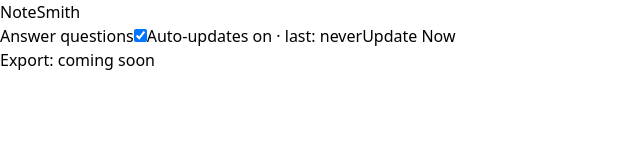
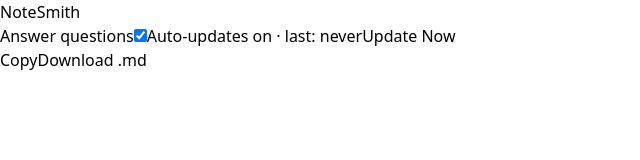
Before and after one commit to Remco28/NoteSmith, a Next.js app: page / in a window 1280 px wide. Shown: the top 160 px of the page, without its empty margins (0-640 px from the left). Built offline with nearby package versions, Linux system fonts and the light colour scheme.

Commit message:
feat: finish NoteSmith v1 workflow

```diff
--- a/app/page.tsx
+++ b/app/page.tsx
@@ -201,6 +201,8 @@
         lastUpdated={lastUpdated}
         onUpdateNow={handleUpdateNow}
         onAutoUpdateToggle={handleAutoUpdateToggle}
+        livingDocumentContent={livingDocument.content}
+        videoId={videoId}
       />
       <WorkspaceLayout
         videoId={videoId}
--- a/components/header/Header.tsx
+++ b/components/header/Header.tsx
@@ -9,6 +9,10 @@
   lastUpdated: number | null;
   onUpdateNow: () => void;
   onAutoUpdateToggle: () => void;
+  /** Current living document content for export actions. */
+  livingDocumentContent: string;
+  /** Video ID used to name the exported file. */
+  videoId: string | null;
 }
 
 export function Header({
@@ -18,6 +22,8 @@
   lastUpdated,
   onUpdateNow,
   onAutoUpdateToggle,
+  livingDocumentContent,
+  videoId,
 }: HeaderProps) {
   const isUpdating = autoUpdateStatus === "updating";
 
@@ -39,6 +45,38 @@
         return "Manual only";
     }
   };
+
+  const handleDownloadMarkdown = () => {
+    if (!livingDocumentContent) return;
+    const date = new Date().toISOString().slice(0, 10);
+    const filename = videoId ? `notesmith-${videoId}-${date}.md` : `notesmith-${date}.md`;
+    const blob = new Blob([livingDocumentContent], { type: "text/markdown" });
+    const url = URL.createObjectURL(blob);
+    const a = document.createElement("a");
+    a.href = url;
+    a.download = filename;
+    a.click();
+    URL.revokeObjectURL(url);
+  };
+
+  const handleCopyToClipboard = async () => {
+    if (!livingDocumentContent) return;
+    try {
+      await navigator.clipboard.writeText(livingDocumentContent);
+    } catch {
+      // Fallback for older browsers
+      const ta = document.createElement("textarea");
+      ta.value = livingDocumentContent;
+      ta.style.position = "fixed";
+      ta.style.opacity = "0";
+      document.body.appendChild(ta);
+      ta.select();
+      document.execCommand("copy");
+      document.body.removeChild(ta);
+    }
+  };
+
+  const hasContent = !!livingDocumentContent;
 
   return (
     <header className="h-14 bg-white border-b border-gray-200 flex items-center px-4 gap-4">
@@ -74,9 +112,24 @@
         {isUpdating ? "Updating…" : "Update Now"}
       </button>
 
-      {/* Export actions placeholder */}
+      {/* Export actions */}
       <div className="ml-auto flex items-center gap-2">
-        <span className="text-sm text-gray-500 italic">Export: coming soon</span>
+        <button
+          onClick={handleCopyToClipboard}
+          disabled={!hasContent}
+          title={hasContent ? "Copy living document to clipboard" : "No document to copy"}
+          className="px-3 py-1.5 text-sm text-gray-700 bg-gray-100 hover:bg-gray-200 rounded-md disabled:opacity-50 disabled:cursor-not-allowed"
+        >
+          Copy
+        </button>
+        <button
+          onClick={handleDownloadMarkdown}
+          disabled={!hasContent}
+          title={hasContent ? "Download living document as Markdown" : "No document to download"}
+          className="px-3 py-1.5 text-sm text-white bg-gray-700 hover:bg-gray-800 rounded-md disabled:opacity-50 disabled:cursor-not-allowed"
+        >
+          Download .md
+        </button>
       </div>
     </header>
   );
```
Also changed, not shown: 1 other file (tests, documents, lock files or other folders).
